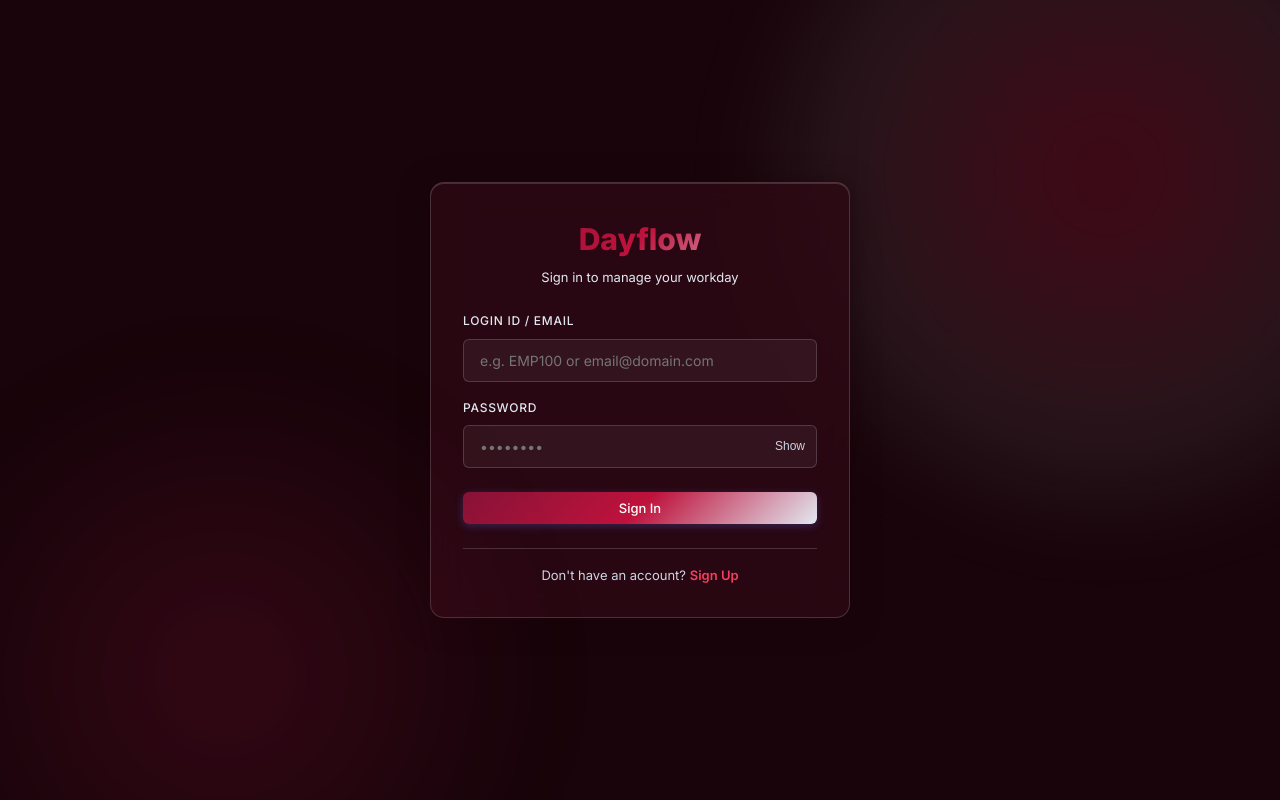
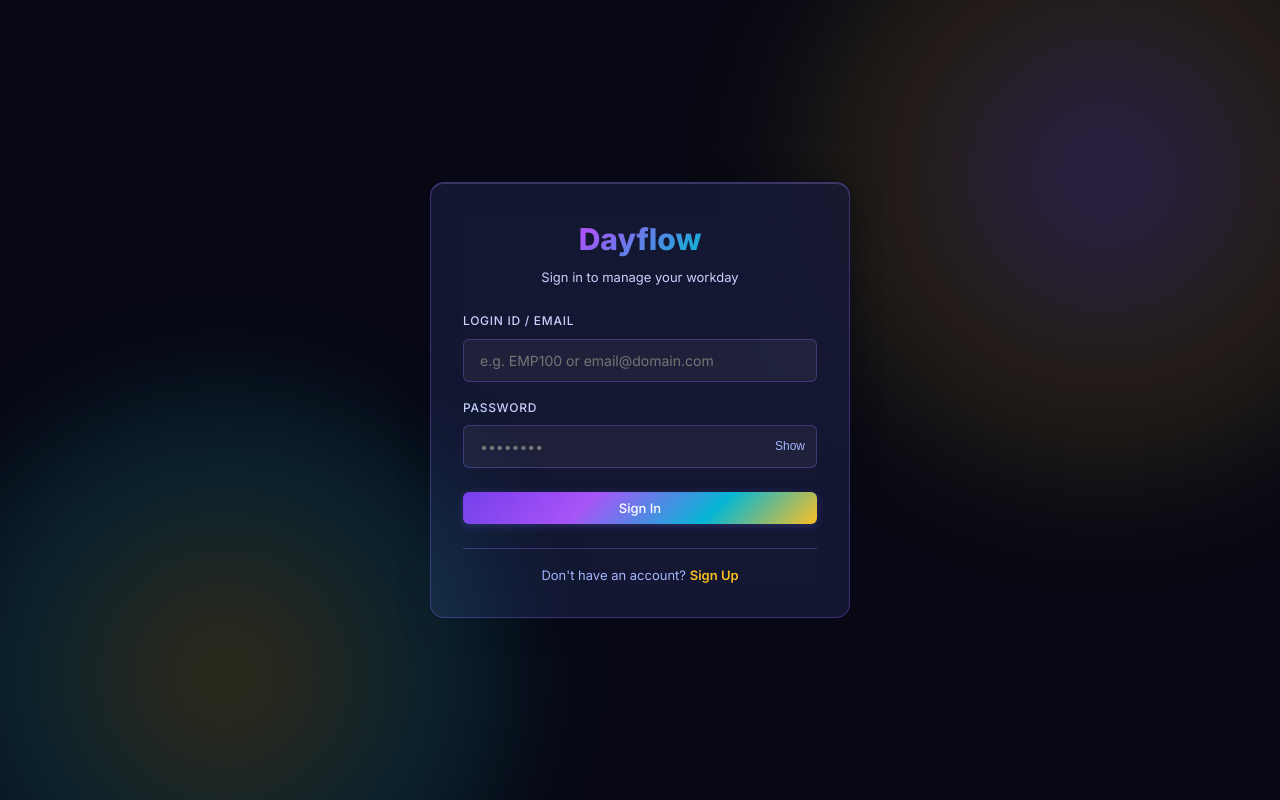
Before and after one commit to TechGajana/Dayflow, a Next.js app in the folder frontend/: page /login in a window 1280 px wide. Built offline with nearby package versions, Linux system fonts and the light colour scheme; no server answers.

Commit message:
style: Apply Cosmic Obsidian and Neon Nebula background theme with glowing aurora mesh

```diff
--- a/frontend/src/app/globals.css
+++ b/frontend/src/app/globals.css
@@ -5,45 +5,45 @@
 
 @import url('https://fonts.googleapis.com/css2?family=Inter:wght@300;400;500;600;700;800&display=swap');
 
-/* ---- Design Tokens — Pure Metallic Burgundy & Pearl Silver Palette ---- */
+/* ---- Design Tokens — Cosmic Obsidian & Neon Nebula Palette ---- */
 :root {
   /* Colors */
-  --bg-primary: #18040a; /* Deep Pure Metallic Burgundy Black */
-  --bg-secondary: #280712; /* Dark Cabernet Burgundy Header */
-  --bg-tertiary: #380919; /* Satin Burgundy Container */
-  --bg-card: rgba(45, 9, 21, 0.8); /* Glass Satin Burgundy */
-  --bg-card-hover: rgba(64, 12, 30, 0.9);
-  --bg-glass: rgba(248, 250, 252, 0.05);
-  --bg-glass-hover: rgba(248, 250, 252, 0.1);
+  --bg-primary: #080914; /* Deep Velvet Cosmic Black */
+  --bg-secondary: #101226; /* Dark Nebula Navy Header */
+  --bg-tertiary: #181b3a; /* Satin Cosmic Navy Container */
+  --bg-card: rgba(24, 27, 58, 0.78); /* Glass Satin Cosmic Navy with Nebula Blur */
+  --bg-card-hover: rgba(36, 40, 85, 0.88);
+  --bg-glass: rgba(255, 255, 255, 0.05);
+  --bg-glass-hover: rgba(255, 255, 255, 0.09);
 
-  --border-primary: rgba(226, 232, 240, 0.18); /* Pure Pearl Silver Outline */
-  --border-secondary: rgba(225, 29, 72, 0.35); /* Metallic Burgundy Outline */
-  --border-accent: rgba(244, 63, 94, 0.5); /* Metallic Burgundy Glow */
+  --border-primary: rgba(139, 92, 246, 0.35); /* Neon Violet Glow Outline */
+  --border-secondary: rgba(251, 191, 36, 0.35); /* Electric Amber Glow Outline */
+  --border-accent: rgba(251, 191, 36, 0.65); /* Electric Gold Glow */
 
-  --text-primary: #f8fafc; /* Pure Crisp Pearl White */
-  --text-secondary: #e2e8f0; /* Pure Pearl Silver */
-  --text-tertiary: #cbd5e1; /* Muted Pearl Platinum */
-  --text-accent: #f43f5e; /* Metallic Burgundy Rose Highlight */
-  --text-link: #fda4af; /* Pearl Rose Link */
+  --text-primary: #f8fafc; /* Crisp Luminous Cosmic White */
+  --text-secondary: #c7d2fe; /* Soft Lavender Silver */
+  --text-tertiary: #a5b4fc; /* Amethyst Platinum */
+  --text-accent: #fbbf24; /* Electric Amber Gold Highlight */
+  --text-link: #fef08a; /* Electric Gold Link */
 
-  --accent-primary: #be123c; /* Pure Metallic Burgundy */
-  --accent-primary-hover: #e11d48;
-  --accent-gradient: linear-gradient(135deg, #881337 0%, #be123c 50%, #e2e8f0 100%); /* Deep Burgundy → Rich Metallic Burgundy → Pearl Silver Shimmer */
-  --accent-gradient-soft: linear-gradient(135deg, rgba(136, 19, 55, 0.35) 0%, rgba(226, 232, 240, 0.18) 100%);
+  --accent-primary: #8b5cf6; /* Hero Accent: Neon Nebula Violet (#8B5CF6) */
+  --accent-primary-hover: #a855f7;
+  --accent-gradient: linear-gradient(135deg, #7c3aed 0%, #a855f7 35%, #06b6d4 70%, #fbbf24 100%); /* Deep Violet → Neon Purple → Cosmic Cyan → Amber Gold Shimmer */
+  --accent-gradient-soft: linear-gradient(135deg, rgba(139, 92, 246, 0.35) 0%, rgba(251, 191, 36, 0.25) 100%);
 
   --success: #34d399;
   --warning: #fbbf24;
   --danger: #f43f5e;
   --info: #38bdf8;
 
-  --avatar-gradient: linear-gradient(135deg, #881337 0%, #be123c 50%, #e2e8f0 100%);
+  --avatar-gradient: linear-gradient(135deg, #7c3aed 0%, #06b6d4 50%, #fbbf24 100%);
 
-  /* High Intensity Metallic Burgundy & Pearl Silver Shadows */
+  /* High Intensity Cosmic Nebula Shadows & Glows */
   --shadow-sm: 0 2px 4px rgba(0, 0, 0, 0.5);
-  --shadow-md: 0 4px 18px rgba(190, 18, 60, 0.35);
-  --shadow-lg: 0 8px 36px rgba(24, 4, 10, 0.9), 0 0 25px rgba(190, 18, 60, 0.4);
-  --shadow-glow: 0 0 30px rgba(190, 18, 60, 0.45), 0 0 15px rgba(226, 232, 240, 0.2); /* Pure Metallic Burgundy & Pearl Silver Shimmer Glow */
-  --shadow-card: 0 4px 28px rgba(24, 4, 10, 0.6), inset 0 1px 0 rgba(248, 250, 252, 0.15);
+  --shadow-md: 0 4px 18px rgba(139, 92, 246, 0.35);
+  --shadow-lg: 0 8px 36px rgba(8, 9, 20, 0.9), 0 0 25px rgba(139, 92, 246, 0.4);
+  --shadow-glow: 0 0 35px rgba(139, 92, 246, 0.5), 0 0 20px rgba(251, 191, 36, 0.35); /* Multi-color Neon Nebula & Gold Glow */
+  --shadow-card: 0 4px 28px rgba(8, 9, 20, 0.6), inset 0 1px 0 rgba(199, 210, 254, 0.2);
 
   /* Typography */
   --font-family: 'Inter', -apple-system, BlinkMacSystemFont, 'Segoe UI', sans-serif;
@@ -103,17 +103,18 @@ body {
   color: var(--text-primary);
   background-color: var(--bg-primary);
   background-image:
-    radial-gradient(rgba(226, 232, 240, 0.1) 1.5px, transparent 1.5px),
-    radial-gradient(circle at 20% 20%, rgba(136, 19, 55, 0.4) 0%, transparent 60%),
-    radial-gradient(circle at 80% 80%, rgba(190, 18, 60, 0.3) 0%, transparent 60%),
-    radial-gradient(circle at 50% 50%, rgba(226, 232, 240, 0.06) 0%, transparent 70%);
-  background-size: 32px 32px, 100% 100%, 100% 100%, 100% 100%;
+    radial-gradient(rgba(199, 210, 254, 0.12) 1.5px, transparent 1.5px),
+    radial-gradient(circle at 15% 15%, rgba(139, 92, 246, 0.35) 0%, transparent 55%),
+    radial-gradient(circle at 85% 85%, rgba(251, 191, 36, 0.22) 0%, transparent 55%),
+    radial-gradient(circle at 50% 50%, rgba(6, 182, 212, 0.18) 0%, transparent 70%),
+    radial-gradient(circle at 80% 15%, rgba(236, 72, 153, 0.2) 0%, transparent 50%);
+  background-size: 32px 32px, 100% 100%, 100% 100%, 100% 100%, 100% 100%;
   background-attachment: fixed;
   -webkit-font-smoothing: antialiased;
   -moz-osx-font-smoothing: grayscale;
 }
 
-/* Background ambient metallic burgundy & pearl lights */
+/* Background ambient nebula lights */
 body::before {
   content: '';
   position: fixed;
@@ -121,10 +122,10 @@ body::before {
   right: -200px;
   width: 750px;
   height: 750px;
-  background: radial-gradient(circle, rgba(190, 18, 60, 0.25) 0%, rgba(226, 232, 240, 0.08) 50%, transparent 70%);
+  background: radial-gradient(circle, rgba(139, 92, 246, 0.25) 0%, rgba(251, 191, 36, 0.12) 40%, transparent 70%);
   pointer-events: none;
   z-index: 0;
-  filter: blur(40px);
+  filter: blur(45px);
 }
 
 body::after {
@@ -134,10 +135,10 @@ body::after {
   left: -100px;
   width: 650px;
   height: 650px;
-  background: radial-gradient(circle, rgba(136, 19, 55, 0.25) 0%, transparent 70%);
+  background: radial-gradient(circle, rgba(251, 191, 36, 0.18) 0%, rgba(6, 182, 212, 0.15) 50%, transparent 70%);
   pointer-events: none;
   z-index: 0;
-  filter: blur(40px);
+  filter: blur(45px);
 }
 
 a {
```
